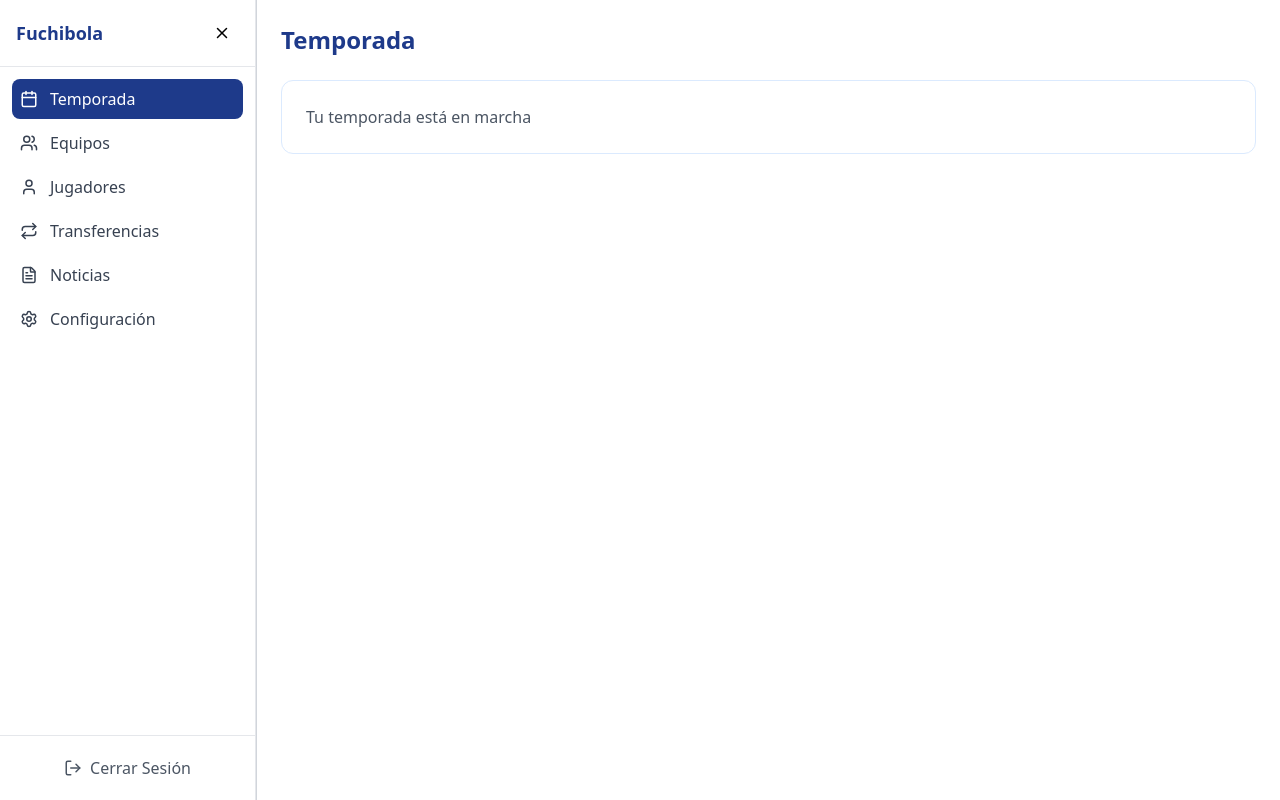
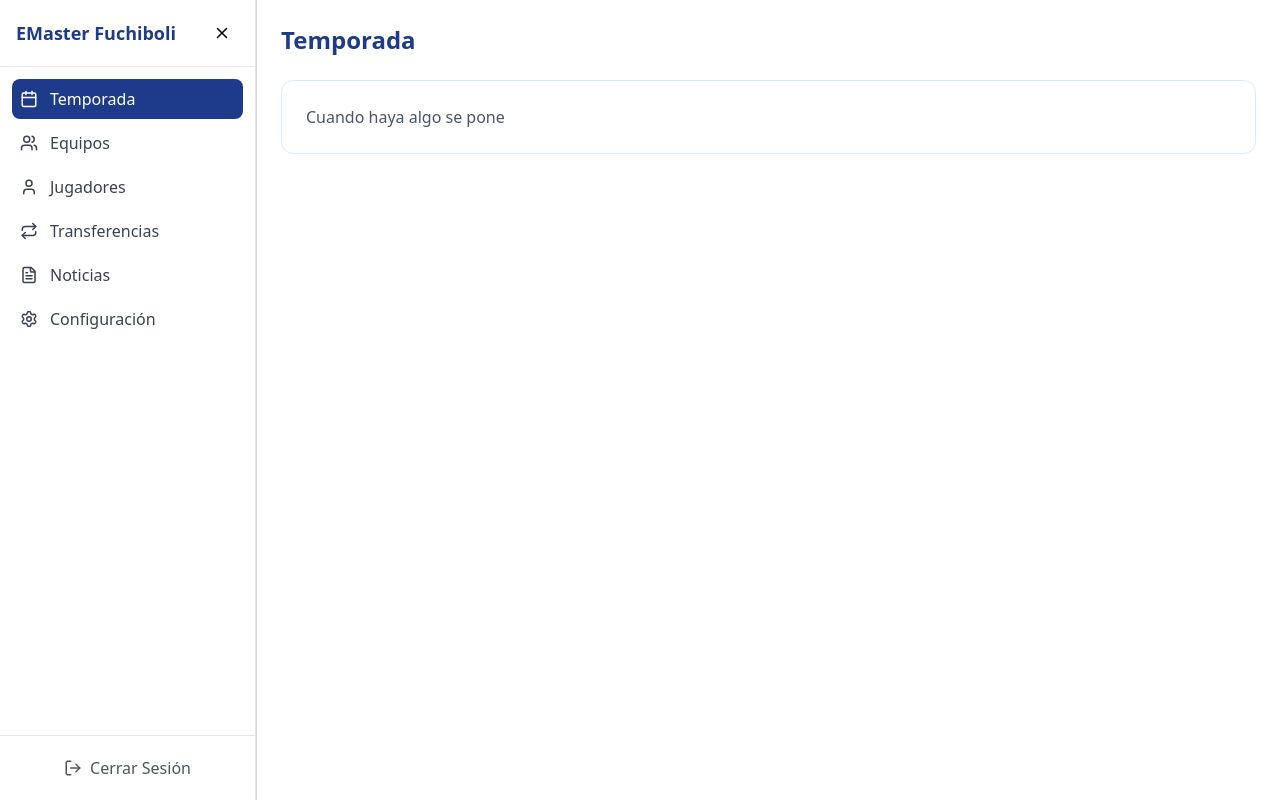
Before and after one commit to Jorgito091/EMasterFuchiboli, a React (Vite) app: page / in a window 1280 px wide. Both pictures are taken after a click on the button "Entrar". Built offline with nearby package versions, Linux system fonts and the light colour scheme.

Commit message:
Boceto sin logica aplicada 1.1

```diff
--- a/src/components/Sidebar.tsx
+++ b/src/components/Sidebar.tsx
@@ -43,7 +43,7 @@ export default function Sidebar({
       {/* Header */}
       <div className="flex items-center justify-between p-4 border-b border-gray-200">
         {isSidebarOpen && (
-          <span className="font-semibold text-blue-900 text-lg">Fuchibola</span>
+          <span className="font-semibold text-blue-900 text-lg">EMaster Fuchiboli</span>
         )}
 
         <button onClick={toggleSidebar} className="hover:bg-gray-100 p-2 rounded-lg">
--- a/src/pages/Configuracion.tsx
+++ b/src/pages/Configuracion.tsx
@@ -3,7 +3,7 @@ export default function Configuracion() {
     <div className="space-y-6">
       <h2 className="text-2xl font-semibold text-blue-900">Configuración</h2>
       <div className="bg-white rounded-xl p-6 border border-blue-100">
-        <p className="text-gray-600">Ajustes de la aplicación</p>
+        <p className="text-gray-600"> Cuando haya algo se pone </p>
       </div>
     </div>
   );
--- a/src/pages/Equipos.tsx
+++ b/src/pages/Equipos.tsx
@@ -3,7 +3,7 @@ export default function Equipos() {
     <div className="space-y-6">
       <h2 className="text-2xl font-semibold text-blue-900">Equipos</h2>
       <div className="bg-white rounded-xl p-6 border border-blue-100">
-        <p className="text-gray-600">Gestiona tus equipos</p>
+        <p className="text-gray-600">Cuando haya algo se pone</p>
       </div>
     </div>
   );
--- a/src/pages/Jugadores.tsx
+++ b/src/pages/Jugadores.tsx
@@ -3,7 +3,7 @@ export default function Jugadores() {
     <div className="space-y-6">
       <h2 className="text-2xl font-semibold text-blue-900">Jugadores</h2>
       <div className="bg-white rounded-xl p-6 border border-blue-100">
-        <p className="text-gray-600">Administra los jugadores</p>
+        <p className="text-gray-600">Cuando haya algo se pone</p>
       </div>
     </div>
   );
--- a/src/pages/Noticias.tsx
+++ b/src/pages/Noticias.tsx
@@ -3,7 +3,7 @@ export default function Noticias() {
     <div className="space-y-6">
       <h2 className="text-2xl font-semibold text-blue-900">Noticias</h2>
       <div className="bg-white rounded-xl p-6 border border-blue-100">
-        <p className="text-gray-600">Últimas novedades</p>
+        <p className="text-gray-600">Cuando haya algo se pone</p>
       </div>
     </div>
   );
--- a/src/pages/Temporada.tsx
+++ b/src/pages/Temporada.tsx
@@ -3,7 +3,7 @@ export default function Temporada() {
     <div className="space-y-6">
       <h2 className="text-2xl font-semibold text-blue-900">Temporada</h2>
       <div className="bg-white rounded-xl p-6 border border-blue-100">
-        <p className="text-gray-600">Tu temporada está en marcha</p>
+        <p className="text-gray-600">Cuando haya algo se pone</p>
       </div>
     </div>
   );
--- a/src/pages/Transferencias.tsx
+++ b/src/pages/Transferencias.tsx
@@ -3,7 +3,7 @@ export default function Transferencias() {
     <div className="space-y-6">
       <h2 className="text-2xl font-semibold text-blue-900">Transferencias</h2>
       <div className="bg-white rounded-xl p-6 border border-blue-100">
-        <p className="text-gray-600">Movimientos del mercado</p>
+        <p className="text-gray-600">Cuando haya algo se pone</p>
       </div>
     </div>
   );
```
